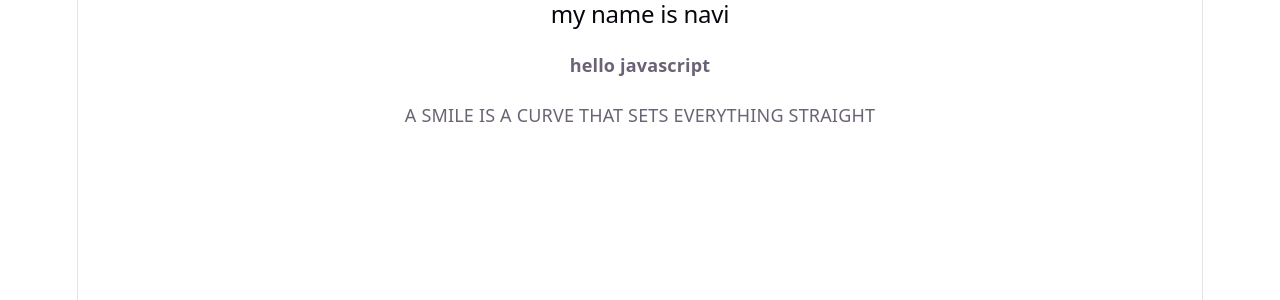
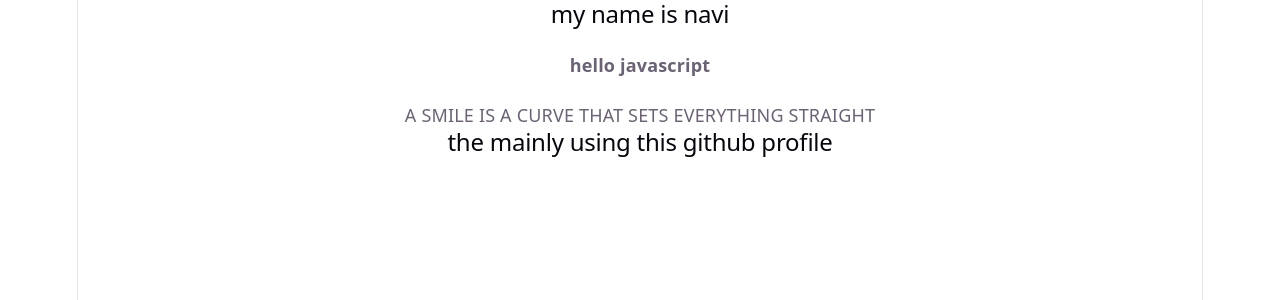
Before and after one commit to gvijayanavyasri-bot/maggie6, a React (Vite) app in the folder navi/: page / in a window 1280 px wide. Shown: the top 300 px of the page. Built offline with nearby package versions, Linux system fonts and the light colour scheme.

Commit message:
added line

```diff
--- a/navi/src/App.jsx
+++ b/navi/src/App.jsx
@@ -6,6 +6,7 @@ const App = () => {
       <h2>my name is navi</h2>
       <h4>hello javascript</h4>
       <p>A SMILE IS A CURVE THAT SETS EVERYTHING STRAIGHT</p>
+      <h2>the mainly using this github profile</h2>
     </div>
   );
 };
```
